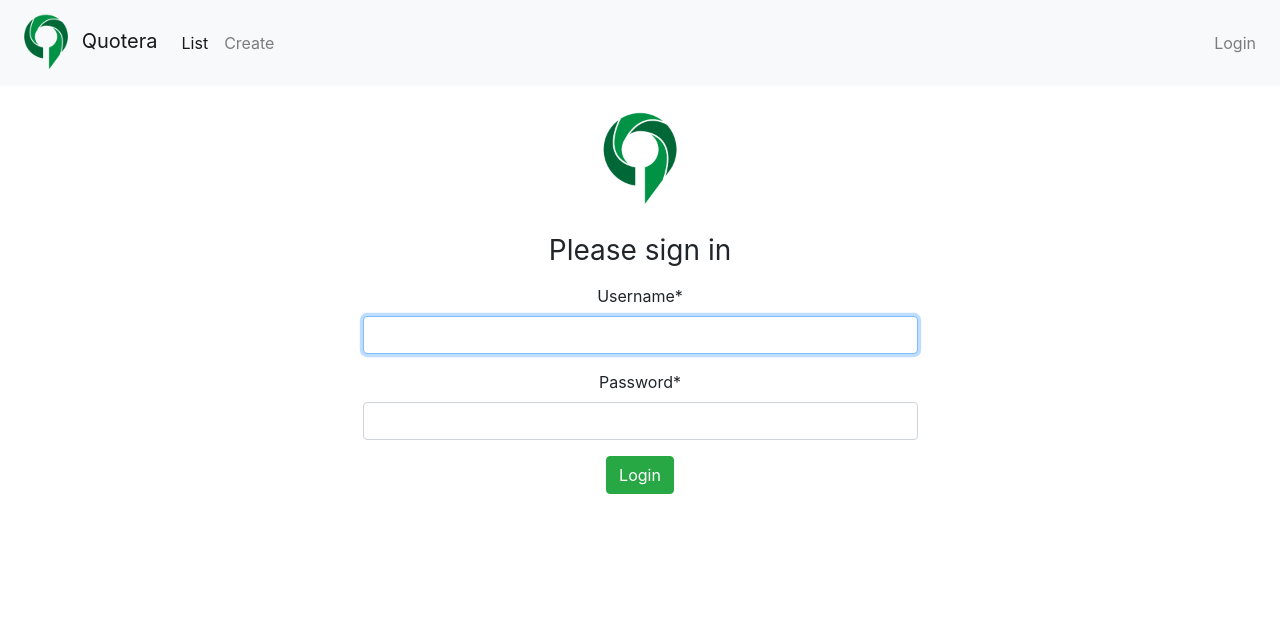
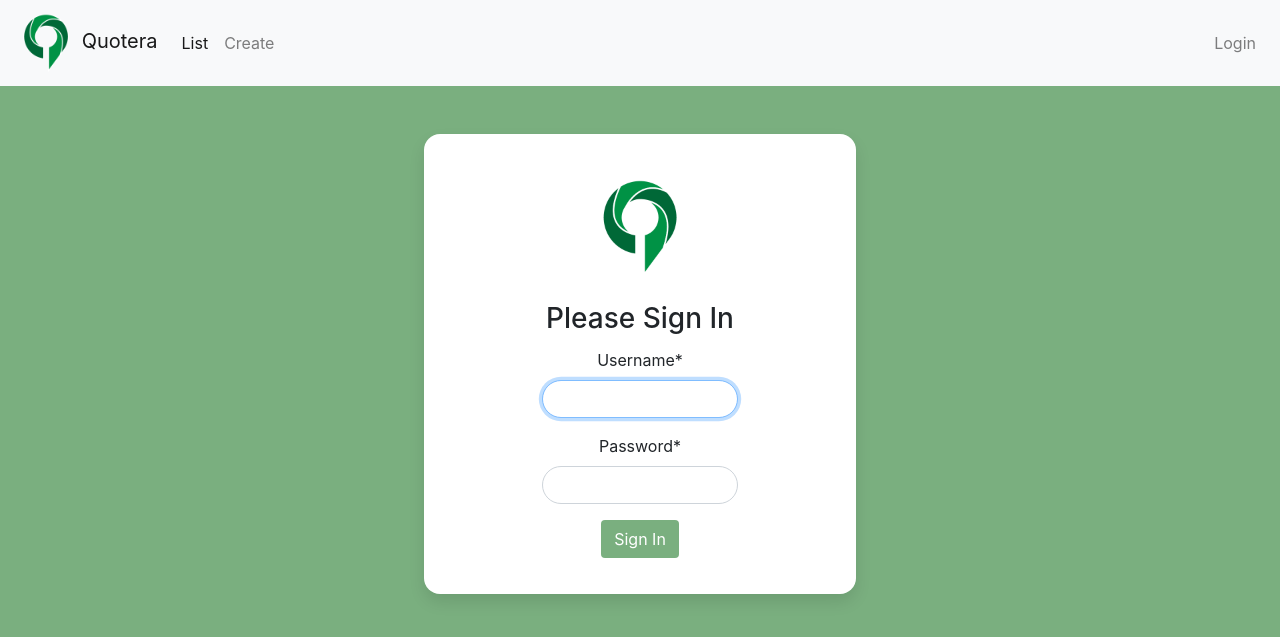
Before and after one commit to alexyoung612/Quotera, a Django app: page /login/ in a window 1280 px wide. Shown: the top 637 px of the page. Run offline with Django 3.2, Linux system fonts and the light colour scheme; some libraries are stand-ins or nearby versions.

Commit message:
added styling to base and login pages

```diff
--- /dev/null
+++ b/main/static/main/style.css
@@ -0,0 +1,23 @@
+body {
+    background-color:#7AAF7F;
+}
+
+.card-signin {
+    border: 0;
+    border-radius: 1rem;
+    box-shadow: 0 0.5rem 1rem 0 rgba(0, 0, 0, 0.1);
+}
+
+.card-signin .form-group input {
+    height: auto;
+    border-radius: 2rem;
+}
+
+.btn-login {
+    color: #FFF;
+    background-color: #7AAF7F;
+}
+.btn-login:hover {
+    color: #FFF;
+    background-color: #5A8F5F;
+}
--- a/main/templates/main/base.html
+++ b/main/templates/main/base.html
@@ -6,6 +6,7 @@
     <meta charset="utf-8">
     <meta name="viewport" content="width=device-width, initial-scale=1, shrink-to-fit=no">
     <link rel="stylesheet" href="https://stackpath.bootstrapcdn.com/bootstrap/4.3.1/css/bootstrap.min.css" integrity="sha384-ggOyR0iXCbMQv3Xipma34MD+dH/1fQ784/j6cY/iJTQUOhcWr7x9JvoRxT2MZw1T" crossorigin="anonymous">
+    <link rel="stylesheet" type="text/css" href="{% static 'main/style.css' %}">
 </head>
 
 <body>
--- a/main/templates/registration/login.html
+++ b/main/templates/registration/login.html
@@ -6,13 +6,19 @@
 {% load static %}
 
 {% block content %}
+	<div class="col-sm-9 col-md-7 col-lg-5 mx-auto">
+		<div class="card card-signin my-5" style="border-radius:1rem">
+			<div class="card-body">
 				<form method="POST" class="form-group text-center" novalidate>
 					<img src="{% static 'main/images/quotera_logo_300x300.png' %}" class="mb-4 mt-4" height="100" width="100" alt="Company Logo">
-		<h1 class="h3 mb-3 font-weight-normal">Please sign in</h1>
+					<h3 class="card-title text-center">Please Sign In</h1>
 					<div class="w-50 mx-auto">
 						{% csrf_token %}
 						{{ form|crispy }}
 					</div>
-		<button type="submit" class="btn btn-success">Login</button>
+					<button type="submit" class="btn btn-login">Sign In</button>
 				</form>
+			</div>
+		</div>
+	</div>
 {% endblock %}
```
Lines whose indentation alone changed are shown as unchanged.
